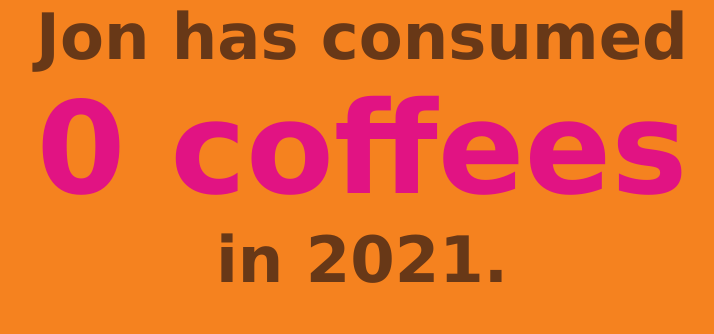
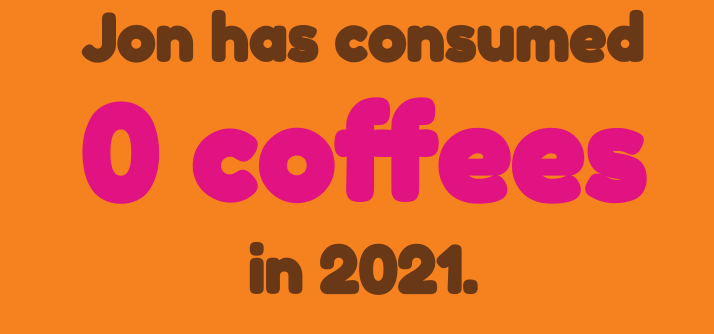
Before and after one commit to jonblong/coffee_frontend, a React (Create React App) app in the folder frontend/: page / in a window 1280 px wide. Shown: the top 334 px of the page, without its empty margins (278-992 px from the left). Built offline with nearby package versions, Linux system fonts and the light colour scheme; no server answers.

Commit message:
Change Font

```diff
--- a/frontend/src/App.css
+++ b/frontend/src/App.css
@@ -1,3 +1,5 @@
+@import url('https://fonts.googleapis.com/css2?family=Fredoka+One&display=swap');
+
 * {
   padding: 0;
   margin: 0;
@@ -5,7 +7,7 @@
 
 .App {
   text-align: center;
-  font-family: Geneva, Tahoma, sans-serif;
+  font-family: "Fredoka One";
   background-color: #f5821f;
   height: 100vh;
 }
```
